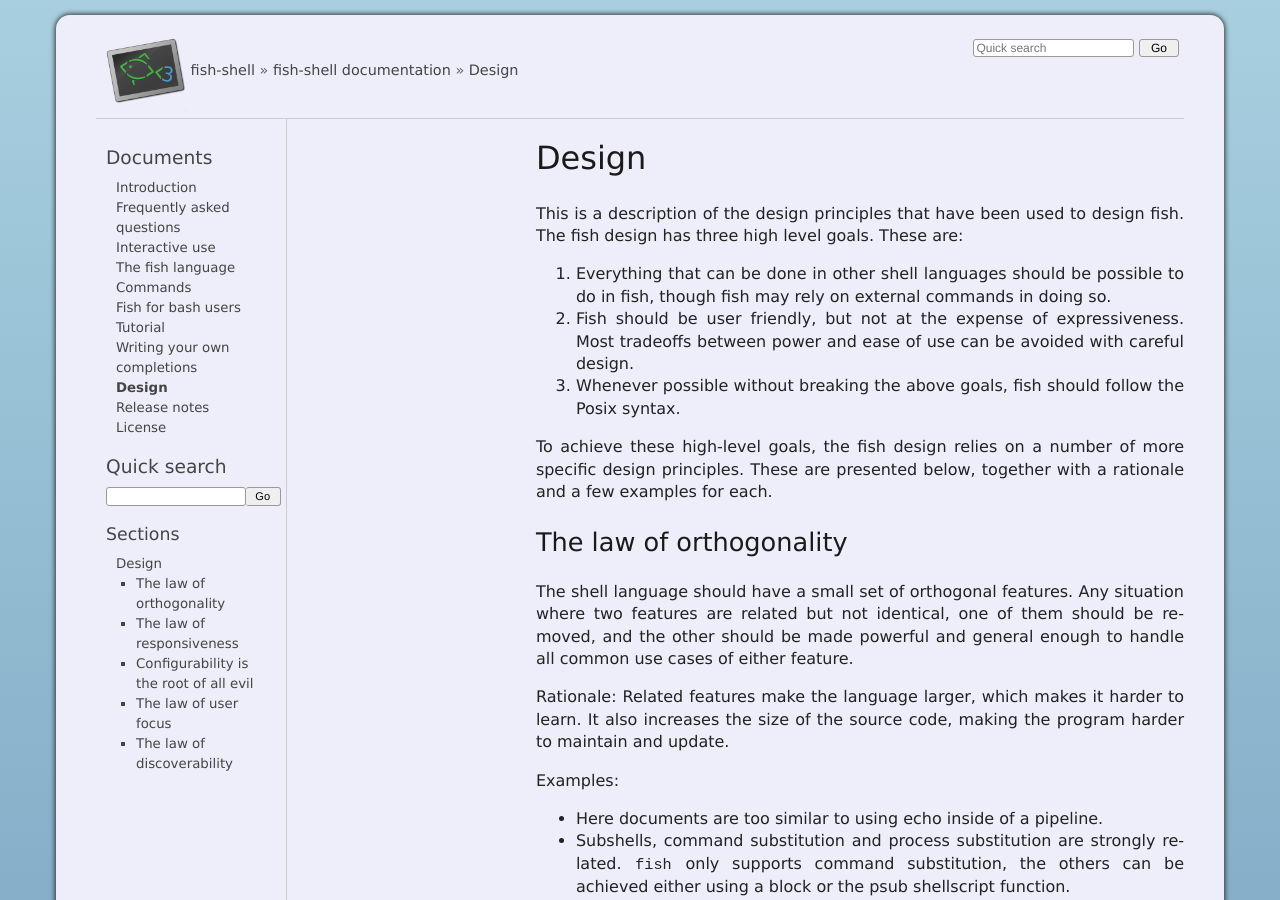
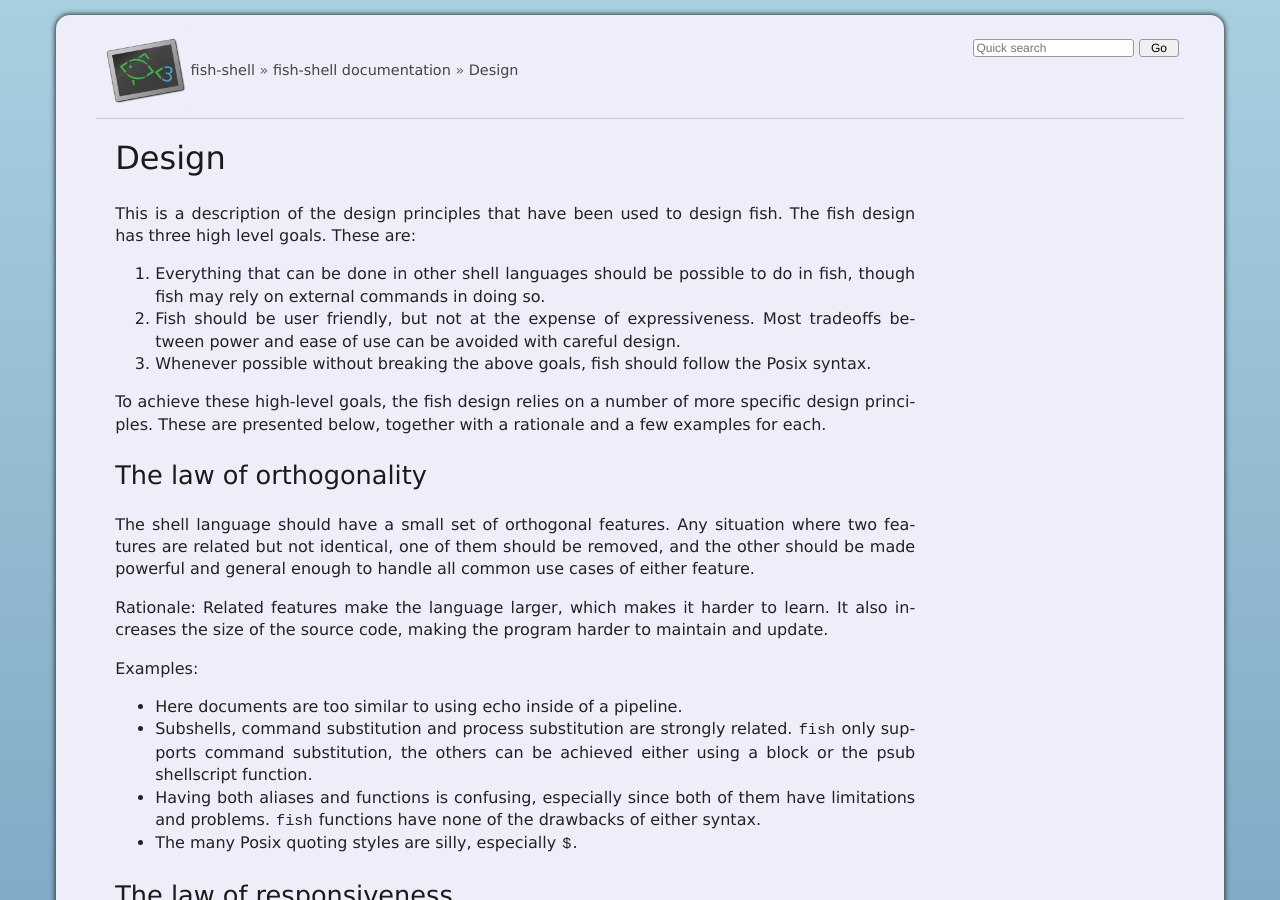
Before and after one commit to andreiborisov/dash-fish, a Sphinx documentation site: the page built from source/design.rst, in a window 1280 px wide and 900 px high. Built offline with Sphinx 7.4.7, drawn with Linux system fonts in a browser that asks for light colours; the version number could not be read and is left out.

Commit message:
Strip out unnecessary elements from HTML pages during Sphinx build

```diff
--- a/source/conf.py
+++ b/source/conf.py
@@ -158,7 +158,7 @@
 # default: ``['localtoc.html', 'relations.html', 'sourcelink.html',
 # 'searchbox.html']``.
 #
-html_sidebars = {"**": ["globaltoc.html", "searchbox.html", "localtoc.html"]}
+html_sidebars = {"**": []}
 
 
 # -- Options for HTMLHelp output ---------------------------------------------
```
